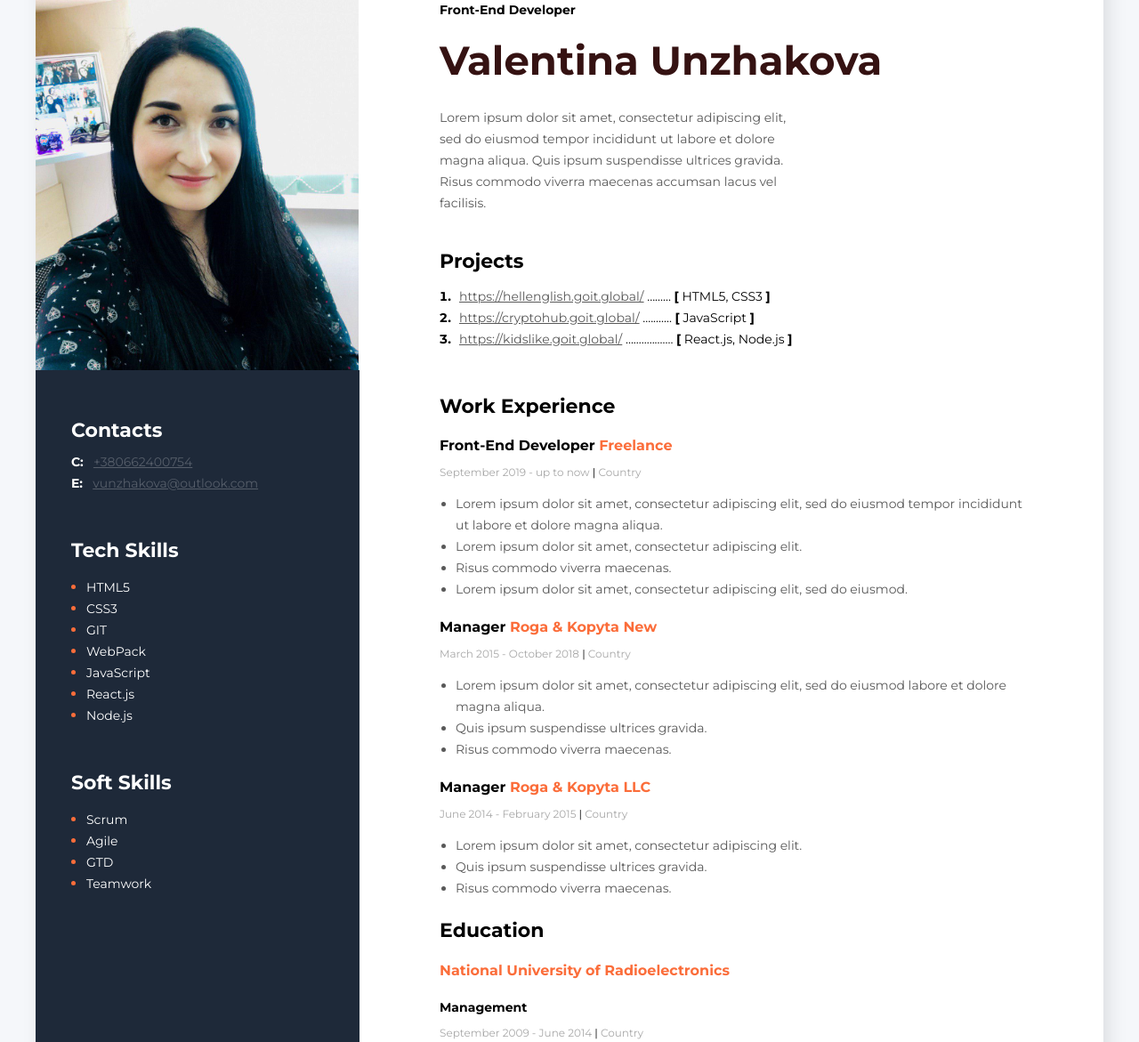
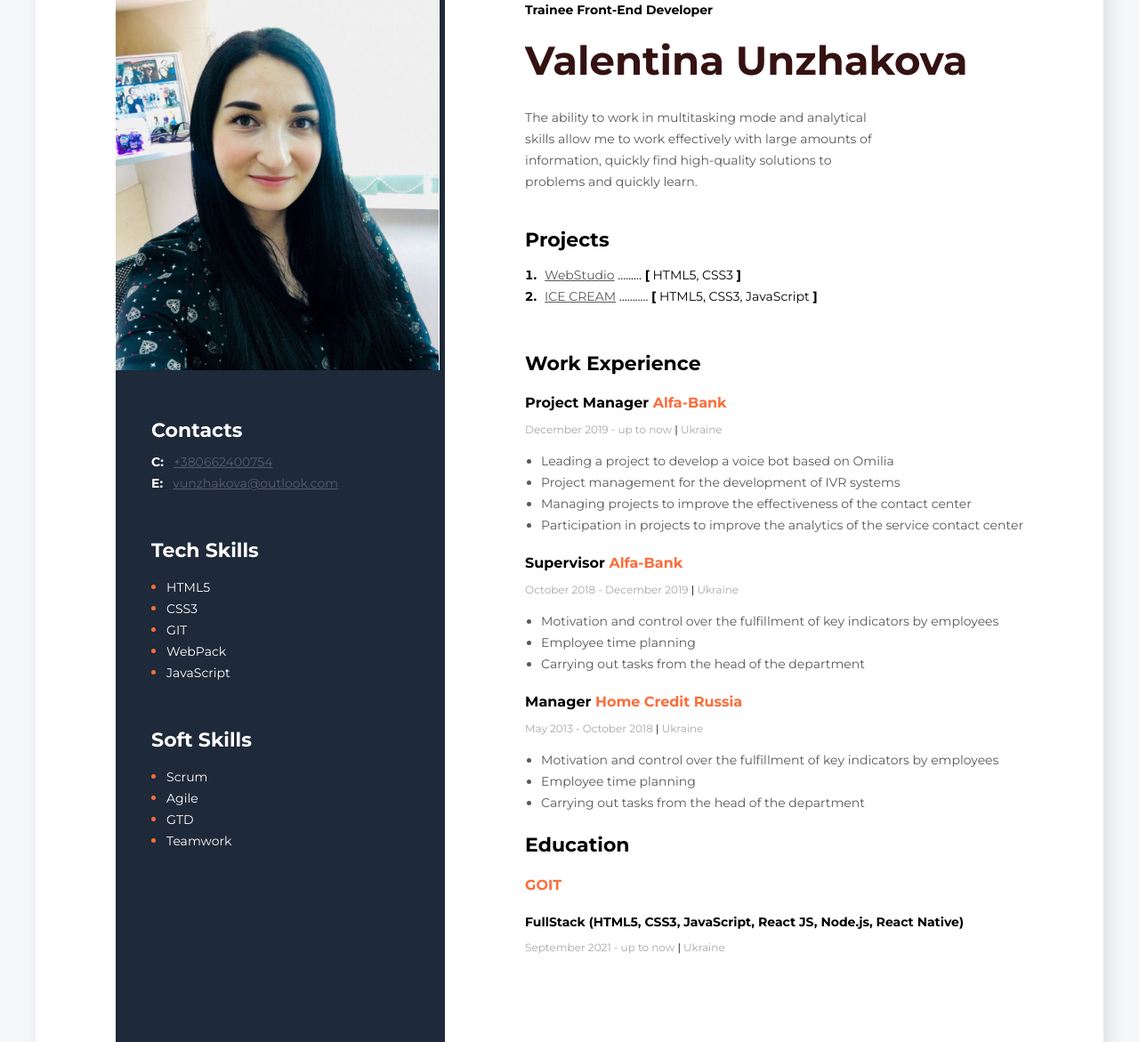
Before and after one commit to VUnzhakova/github-resume, a plain HTML site: page index.html in a window 1280 px wide. Shown: the part 149-1320 px from the top of the page at 89% size. Drawn offline with Linux system fonts and the light colour scheme.

Commit message:
актуализация наполнения

```diff
--- a/index.html
+++ b/index.html
@@ -1,15 +1,17 @@
 <!DOCTYPE html>
 <html lang="en">
-
   <head>
-    <meta charset="UTF-8">
-    <meta http-equiv="X-UA-Compatible" content="IE=edge">
-    <meta name="viewport" content="width=device-width, initial-scale=1.0">
+    <meta charset="UTF-8" />
+    <meta http-equiv="X-UA-Compatible" content="IE=edge" />
+    <meta name="viewport" content="width=device-width, initial-scale=1.0" />
     <title>My resume</title>
 
-<link href="https://fonts.googleapis.com/css2?family=Montserrat:wght@400;700&display=swap" rel="stylesheet">
+    <link
+      href="https://fonts.googleapis.com/css2?family=Montserrat:wght@400;700&display=swap"
+      rel="stylesheet"
+    />
 
-    <link rel="stylesheet" href="css/style.css">
+    <link rel="stylesheet" href="css/style.css" />
   </head>
   <body>
     <!-- main section-->
@@ -18,70 +20,120 @@
       <div class="main-content-section">
         <!-- about me section-->
         <div class="about-me-section">
-             <h2 class="about-me-profession">Front-End Developer</h2>
+          <h2 class="about-me-profession"> Trainee Front-End Developer</h2>
           <h1 class="about-me-name">Valentina Unzhakova</h1>
-             <p class="about-me-description">Lorem ipsum dolor sit amet, consectetur adipiscing elit, sed do eiusmod tempor incididunt ut labore et dolore magna
-             aliqua. Quis ipsum suspendisse ultrices gravida. Risus commodo viverra maecenas accumsan lacus vel facilisis.</p>
+          <p class="about-me-description">
+            The ability to work in multitasking mode and analytical skills allow me to work effectively with large amounts of
+            information, quickly find high-quality solutions to problems and quickly learn.
+          </p>
         </div>
         <!-- my projects section-->
         <div class="my-project-section">
-
           <h3 class="main-content-title">Projects</h3>
           <ol class="my-projects-list">
             <li class="my-projects-item">
-            <span class="my-projects-text"> <a href="https://hellenglish.goit.global/" class="my-projects-link">https://hellenglish.goit.global/</a>
+              <span class="my-projects-text">
+                <a
+                  href="https://vunzhakova.github.io/goit-markup-hw-08/"
+                  class="my-projects-link"
+                  >WebStudio</a
+                >
                 .........
-                <span class="my-projects-bracket">[</span> HTML5, CSS3 <span class="my-projects-bracket">]</span>
+                <span class="my-projects-bracket">[</span> HTML5, CSS3
+                <span class="my-projects-bracket">]</span>
               </span>
             </li>
             <li class="my-projects-item">
-            <span class="my-projects-text"> <a href="https://cryptohub.goit.global/"class="my-projects-link">https://cryptohub.goit.global/</a>
+              <span class="my-projects-text">
+                <a
+                  href="https://aleksandr-trenohin.github.io/ice-team-proj/"
+                  class="my-projects-link"
+                  >ICE CREAM</a
+                >
                 ...........
-                <span class="my-projects-bracket">[</span> JavaScript <span class="my-projects-bracket">]</span>
+                <span class="my-projects-bracket">[</span> HTML5, CSS3,
+                JavaScript <span class="my-projects-bracket">]</span>
               </span>
             </li>
-             <li class="my-projects-item">
+            <!-- <li class="my-projects-item">
             <span class="my-projects-text"> <a href="https://kidslike.goit.global/ "class="my-projects-link">https://kidslike.goit.global/</a>
              ..................
                 <span class="my-projects-bracket">[</span> React.js, Node.js <span class="my-projects-bracket">]</span>
                 </span>
-             </li>
+             </li>   -->
           </ol>
         </div>
 
         <!-- my work experience-->
         <div class="my-work-experience">
-
           <h3 class="main-content-title">Work Experience</h3>
           <!-- company 3-->
           <div class="my-work-experience-company-block">
-            <h4 class="my-work-experience-position">Front-End Developer <span class="my-work-experience-company" >Freelance</span></h4>
-            <p class="my-work-experience-time">September 2019 - up to now  <span class="my-work-experience-divider">|</span>  Country </p>
+            <h4 class="my-work-experience-position">
+            Project Manager
+              <span class="my-work-experience-company">Alfa-Bank</span>
+            </h4>
+            <p class="my-work-experience-time">
+              December 2019 - up to now
+              <span class="my-work-experience-divider">|</span> Ukraine
+            </p>
             <ul class="my-work-experience-duties">
-        <li class="my-work-experience-duty">Lorem ipsum dolor sit amet, consectetur adipiscing elit, sed do eiusmod tempor incididunt ut labore et dolore magna
-        aliqua.</li>
-        <li class="my-work-experience-duty">Lorem ipsum dolor sit amet, consectetur adipiscing elit.</li>
-        <li class="my-work-experience-duty">Risus commodo viverra maecenas.</li>
-        <li class="my-work-experience-duty">Lorem ipsum dolor sit amet, consectetur adipiscing elit, sed do eiusmod.</li></ul>
+              <li class="my-work-experience-duty">
+                Leading a project to develop a voice bot based on Omilia
+              </li>
+              <li class="my-work-experience-duty">
+                Project management for the development of IVR systems
+              </li>
+              <li class="my-work-experience-duty">
+                Managing projects to improve the effectiveness of the contact center
+              </li>
+              <li class="my-work-experience-duty">
+                Participation in projects to improve the analytics of the service contact center
+              </li>
+            </ul>
           </div>
           <!-- company 2-->
           <div class="my-work-experience-company-block">
-    <h4 class="my-work-experience-position">Manager <span class="my-work-experience-company">Roga & Kopyta New</span></h4>
-    <p class="my-work-experience-time">March 2015 - October 2018  <span class="my-work-experience-divider">|</span>  Country</p>
+            <h4 class="my-work-experience-position">
+            Supervisor
+              <span class="my-work-experience-company">Alfa-Bank</span>
+            </h4>
+            <p class="my-work-experience-time">
+            October 2018 - December 2019
+              <span class="my-work-experience-divider">|</span> Ukraine
+            </p>
             <ul class="my-work-experience-duties">
-        <li class="my-work-experience-duty">Lorem ipsum dolor sit amet, consectetur adipiscing elit, sed do eiusmod labore et dolore magna aliqua.</li>
-        <li class="my-work-experience-duty">Quis ipsum suspendisse ultrices gravida.</li>
-        <li class="my-work-experience-duty">Risus commodo viverra maecenas.</li>
+              <li class="my-work-experience-duty">
+            Motivation and control over the fulfillment of key indicators by employees
+              </li>
+              <li class="my-work-experience-duty">
+                Employee time planning
+              </li>
+              <li class="my-work-experience-duty">
+                Carrying out tasks from the head of the department
+              </li>
             </ul>
           </div>
           <!-- company 1-->
           <div class="my-work-experience-company-block">
-    <h4 class="my-work-experience-position">Manager <span class="my-work-experience-company">Roga & Kopyta LLC</span></h4>
-    <p class="my-work-experience-time">June 2014 - February 2015  <span class="my-work-experience-divider">|</span>  Country</p>
+            <h4 class="my-work-experience-position">
+              Manager
+              <span class="my-work-experience-company">Home Credit Russia</span>
+            </h4>
+            <p class="my-work-experience-time">
+             May 2013 - October 2018
+              <span class="my-work-experience-divider">|</span> Ukraine
+            </p>
             <ul class="my-work-experience-duties">
-        <li class="my-work-experience-duty">Lorem ipsum dolor sit amet, consectetur adipiscing elit.</li>
-        <li class="my-work-experience-duty">Quis ipsum suspendisse ultrices gravida.</li>
-        <li class="my-work-experience-duty">Risus commodo viverra maecenas.</li>
+              <li class="my-work-experience-duty">
+                Motivation and control over the fulfillment of key indicators by employees
+              </li>
+              <li class="my-work-experience-duty">
+                Employee time planning
+              </li>
+              <li class="my-work-experience-duty">
+                Carrying out tasks from the head of the department
+              </li>
             </ul>
           </div>
         </div>
@@ -89,57 +141,85 @@
         <!-- my education experience-->
         <div class="my-education">
           <h3 class="main-content-title">Education</h3>
-            <h4 class="my-education-university">National University of Radioelectronics</h4>
-            <h5 class="my-education-speciality">Management</h5>
-            <p class="my-education-speciality-time">September 2009 - June 2014  <span class="my-education-speciality-divider">|</span>  Country</p>
+          <h4 class="my-education-university">
+            GOIT
+          </h4>
+          <h5 class="my-education-speciality">FullStack (HTML5, CSS3, JavaScript, React JS, Node.js, React Native)</h5>
+          <p class="my-education-speciality-time">
+            September 2021 - up to now
+            <span class="my-education-speciality-divider">|</span> Ukraine
+          </p>
         </div>
-
       </div>
 
       <!-- sidebar-->
       <aside class="sidebar-section">
-                <img src="img/photo1.png" alt="My photo">
+        <img src="img/photo1.png" alt="My photo" />
 
         <!-- contacts section-->
         <div class="contacts-section">
           <h3 class="sidebar-title">Contacts</h3>
           <div>
             <span class="contacts-section-type">C:</span>
-                        <a  class="contacts-section-link" href="tel:+380662400754">+380662400754</a>
+            <a class="contacts-section-link" href="tel:+380662400754"
+              >+380662400754</a
+            >
           </div>
           <div>
             <span class="contacts-section-type">E:</span>
             <a
-                      class="contacts-section-link" href="mailto:vunzhakova@outlook.com">vunzhakova@outlook.com</a>
+              class="contacts-section-link"
+              href="mailto:vunzhakova@outlook.com"
+              >vunzhakova@outlook.com</a
+            >
           </div>
         </div>
         <!-- Tech skills section-->
         <div class="tech-skills-section">
           <h3 class="sidebar-title">Tech Skills</h3>
           <ul class="tech-skills-list">
-                 <li class="tech-skills-item"><span class="tech-skills-item-text">HTML5</span> </li>
-                <li class="tech-skills-item"><span class="tech-skills-item-text">CSS3</span></li>
-                <li class="tech-skills-item"><span class="tech-skills-item-text">GIT</span></li>
-                <li class="tech-skills-item"><span class="tech-skills-item-text">WebPack</span></li>
-                <li class="tech-skills-item"><span class="tech-skills-item-text">JavaScript</span></li>
-                <li class="tech-skills-item"><span class="tech-skills-item-text">React.js</span></li>
-                <li class="tech-skills-item"><span class="tech-skills-item-text">Node.js</span></li>
+            <li class="tech-skills-item">
+              <span class="tech-skills-item-text">HTML5</span>
+            </li>
+            <li class="tech-skills-item">
+              <span class="tech-skills-item-text">CSS3</span>
+            </li>
+            <li class="tech-skills-item">
+              <span class="tech-skills-item-text">GIT</span>
+            </li>
+            <li class="tech-skills-item">
+              <span class="tech-skills-item-text">WebPack</span>
+            </li>
+            <li class="tech-skills-item">
+              <span class="tech-skills-item-text">JavaScript</span>
+            </li>
+            <!-- <li class="tech-skills-item">
+              <span class="tech-skills-item-text">React.js</span>
+            </li>
+            <li class="tech-skills-item">
+              <span class="tech-skills-item-text">Node.js</span>
+            </li> -->
           </ul>
         </div>
         <!-- Soft skills section-->
         <div class="soft-skills-section">
           <h3 class="sidebar-title">Soft Skills</h3>
           <ul class="soft-skills-list">
-                <li class="soft-skills-item" > <span class="soft-skills-item-text">Scrum</span></li>
-                <li class="soft-skills-item" ><span class="soft-skills-item-text">Agile</span></li>
-                <li class="soft-skills-item" ><span class="soft-skills-item-text">GTD</span></li>
-                <li class="soft-skills-item" ><span class="soft-skills-item-text">Teamwork</span></li>
+            <li class="soft-skills-item">
+              <span class="soft-skills-item-text">Scrum</span>
+            </li>
+            <li class="soft-skills-item">
+              <span class="soft-skills-item-text">Agile</span>
+            </li>
+            <li class="soft-skills-item">
+              <span class="soft-skills-item-text">GTD</span>
+            </li>
+            <li class="soft-skills-item">
+              <span class="soft-skills-item-text">Teamwork</span>
+            </li>
           </ul>
         </div>
       </aside>
-
     </div>
-
-
   </body>
 </html>
```
Lines whose indentation alone changed are shown as unchanged.
